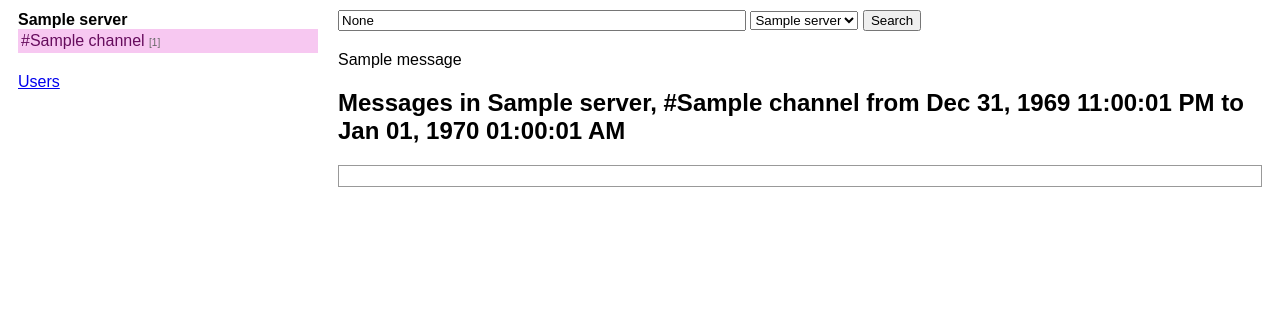
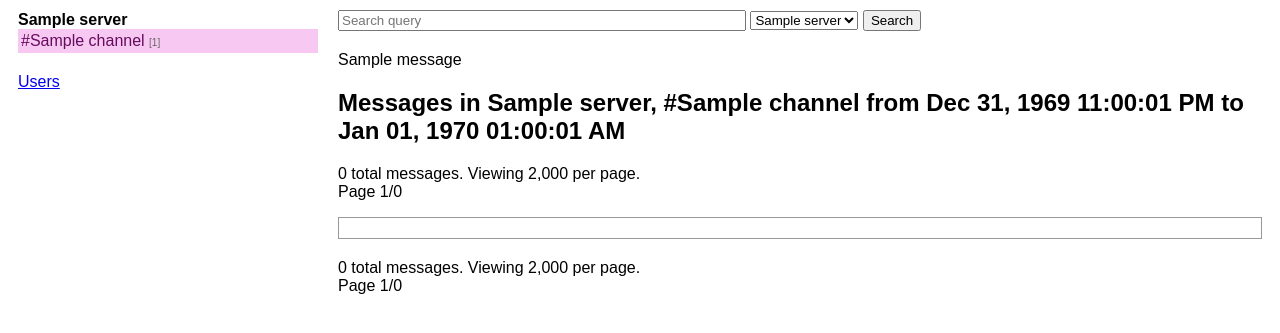
Before and after one commit to micahflee/discord-analysis, a Flask app: page /view/1/1 in a window 1280 px wide. Shown: the top 333 px of the page. Run offline with Flask 2, Linux system fonts and the light colour scheme; tables that the repository leaves empty hold one stand-in row (values such as "Sample post"); one stand-in notice (Sample message) is shown; parts of the project's set-up code (start-up, migrations or seed data) failed here and were passed over.

Commit message:
Added pagination, and made all routes use it

```diff
--- a/app.py
+++ b/app.py
@@ -27,6 +27,12 @@ def format_int(x):
         x, r = divmod(x, 1000)
         result = ",%03d%s" % (r, result)
     return "%d%s" % (x, result)
+
+# Get the page and per_page args from query string, as ints
+def get_pagination_args():
+    page = request.args.get('page', 1)
+    per_page = request.args.get('per_page', 2000)
+    return (int(page), int(per_page))
 
 # A discord server
 class Server(db.Model):
@@ -175,15 +181,17 @@ def index():
 @app.route('/search')
 def search():
     q = request.args.get('q')
-    s = request.args.get('s')
-    if not s:
+    s = request.args.get('s', 0)
+    if s == '':
         s = 0
+    page, per_page = get_pagination_args()
+
     server = Server.query.filter_by(id=s).first()
 
     messages = Message.query
     if server:
         messages = messages.filter_by(server=server)
-    messages = messages.filter(Message.message.like("%{}%".format(q))).order_by(Message.timestamp).all()
+    pagination = messages.filter(Message.message.like("%{}%".format(q))).order_by(Message.timestamp).paginate(page, per_page, False)
 
     if server:
         description = 'Search {}: {}'.format(server.name, q)
@@ -191,11 +199,13 @@ def search():
         description = 'Search: {}'.format(q)
 
     servers = Server.query.all()
-    return render_template('view.html', q=q, s=int(s), servers=servers, messages=messages, description=description)
+    pagination_link = '/search?q={}&s={}'.format(q, s)
+    return render_template('view.html', q=q, s=int(s), servers=servers, pagination=pagination, pagination_link=pagination_link, description=description)
 
-@app.route('/view/<channel_id>/<int:ts>')
+@app.route('/view/<int:channel_id>/<int:ts>')
 def view(channel_id, ts):
     q = request.args.get('q')
+    page, per_page = get_pagination_args()
 
     # Look up the Channel
     channel = Channel.query.filter_by(id=channel_id).first()
@@ -207,7 +217,7 @@ def view(channel_id, ts):
     ts = datetime.datetime.fromtimestamp(ts)
     one_hour = datetime.timedelta(hours=1)
 
-    messages = Message.query.filter_by(channel=channel).filter(Message.timestamp > ts - one_hour).filter(Message.timestamp < ts + one_hour).order_by(Message.timestamp).all()
+    pagination = Message.query.filter_by(channel=channel).filter(Message.timestamp > ts - one_hour).filter(Message.timestamp < ts + one_hour).order_by(Message.timestamp).paginate(page, per_page, False)
 
     # Create a description
     def format_ts(ts):
@@ -215,7 +225,29 @@ def view(channel_id, ts):
     description = 'Messages in {}, #{} from {} to {}'.format(channel.server.name, channel.name, format_ts(ts-one_hour), format_ts(ts+one_hour))
 
     servers = Server.query.all()
-    return render_template('view.html', q=q, s=channel.server.id, active_channel_id=channel.id, servers=servers, messages=messages, description=description)
+    pagination_link = '/view/{}/{}?q={}'.format(channel_id, ts, q)
+    return render_template('view.html', q=q, s=channel.server.id, channel=channel, servers=servers, pagination=pagination, pagination_link=pagination_link, description=description)
+
+@app.route('/channel/<int:channel_id>')
+def channel(channel_id):
+    page, per_page = get_pagination_args()
+
+    # Look up the Channel
+    channel = Channel.query.filter_by(id=channel_id).first()
+    if not channel:
+        flash('Invalid channel')
+        return redirect('/')
+
+    # Look up messages
+    pagination = Message.query.filter_by(channel=channel).paginate(page, per_page, False)
+
+    # Description
+    description = 'Messages in {}, #{}'.format(channel.server.name, channel.name)
+
+    servers = Server.query.all()
+    pagination_link = '/channel/{}?'.format(channel_id)
+    return render_template('view.html', s=channel.server.id, channel=channel, servers=servers, pagination=pagination, pagination_link=pagination_link, description=description)
+
 
 def main():
     app.run()
--- a/templates/layout.html
+++ b/templates/layout.html
@@ -12,8 +12,8 @@
         <div class="server">
           <p><strong>{{ server.name }}</strong></p>
           <ul>
-            {% for channel in server.channels %}
-            <li{% if channel.id == active_channel_id %} class="active"{% endif %}><a href="{{ channel.permalink() }}">#{{ channel.name }}</a> <span class="message-count">[{{ channel.message_count() }}]</span></li>
+            {% for c in server.channels %}
+            <li{% if channel %}{% if c.id == channel.id %} class="active"{% endif %}{% endif %}><a href="{{ c.permalink() }}">#{{ c.name }}</a> <span class="message-count">[{{ c.message_count() }}]</span></li>
             {% endfor %}
           </ul>
         </div>
@@ -25,7 +25,7 @@
 	  <div class="content">
         <div class="search">
           <form method="get" action="/search">
-            <input type="text" name="q" class="q" placeholder="Search query" value="{{q}}" />
+            <input type="text" name="q" class="q" placeholder="Search query"{% if q %} value="{{q}}"{% endif %} />
             <select name="s">
               <option value="">[all servers]</option>
               {% for server in servers %}
--- /dev/null
+++ b/templates/pagination.html
@@ -0,0 +1,10 @@
+<p class="pagination">
+{{ "{0:,}".format(pagination.total | int) }} total messages. Viewing {{ "{0:,}".format(pagination.per_page) }} per page. <br/>
+  {% if pagination.has_prev %}
+    <a href="{{ pagination_link }}&page={{ pagination.prev_num }}">Prev</a> |
+  {% endif %}
+  Page {{ pagination.page }}/{{ pagination.pages }}
+  {% if pagination.has_next %}
+    | <a href="{{ pagination_link }}&page={{ pagination.next_num }}">Next</a>
+  {% endif %}
+</p>
--- a/templates/view.html
+++ b/templates/view.html
@@ -3,12 +3,16 @@
 
 <h2>{{ description }}</h2>
 
+{% include 'pagination.html' %}
+
 <div class="results">
   <ul>
-    {% for message in messages %}
+    {% for message in pagination.items %}
       {% include 'message.html' %}
     {% endfor %}
   </ul>
 </div>
 
+{% include 'pagination.html' %}
+
 {% endblock %}
```
